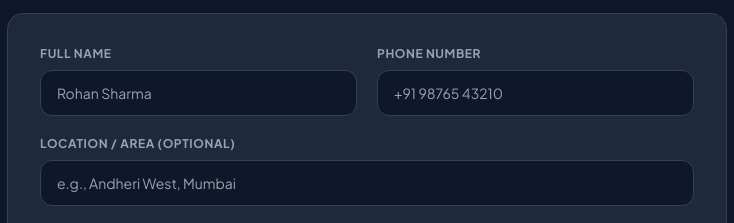
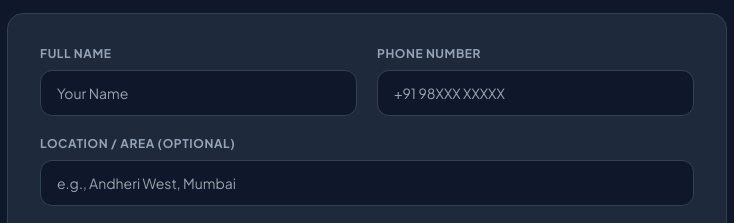
Before and after one commit to irajapatel/Painter-Website, a plain HTML site: page index.html in a window 1280 px wide. Shown: the part 2903-3126 px from the top of the page, 273-1007 px from the left. Drawn offline with nearby package versions, Linux system fonts and the light colour scheme.

Commit message:
Update placeholders in quote form inputs

```diff
--- a/index.html
+++ b/index.html
@@ -451,11 +451,11 @@
         <div class="grid sm:grid-cols-2 gap-5">
           <div>
             <label class="block text-xs font-bold uppercase tracking-wider text-slate-400 mb-2">Full Name</label>
-            <input id="clientName" type="text" required placeholder="Rohan Sharma" class="w-full bg-slate-900 border border-slate-700 rounded-xl px-4 py-3 text-sm text-white focus:outline-none focus:border-amber-500" />
+            <input id="clientName" type="text" required placeholder="Your Name" class="w-full bg-slate-900 border border-slate-700 rounded-xl px-4 py-3 text-sm text-white focus:outline-none focus:border-amber-500" />
           </div>
           <div>
             <label class="block text-xs font-bold uppercase tracking-wider text-slate-400 mb-2">Phone Number</label>
-            <input id="clientPhone" type="tel" required placeholder="+91 98765 43210" class="w-full bg-slate-900 border border-slate-700 rounded-xl px-4 py-3 text-sm text-white focus:outline-none focus:border-amber-500" />
+            <input id="clientPhone" type="tel" required placeholder="+91 98XXX XXXXX" class="w-full bg-slate-900 border border-slate-700 rounded-xl px-4 py-3 text-sm text-white focus:outline-none focus:border-amber-500" />
           </div>
         </div>
 
```
